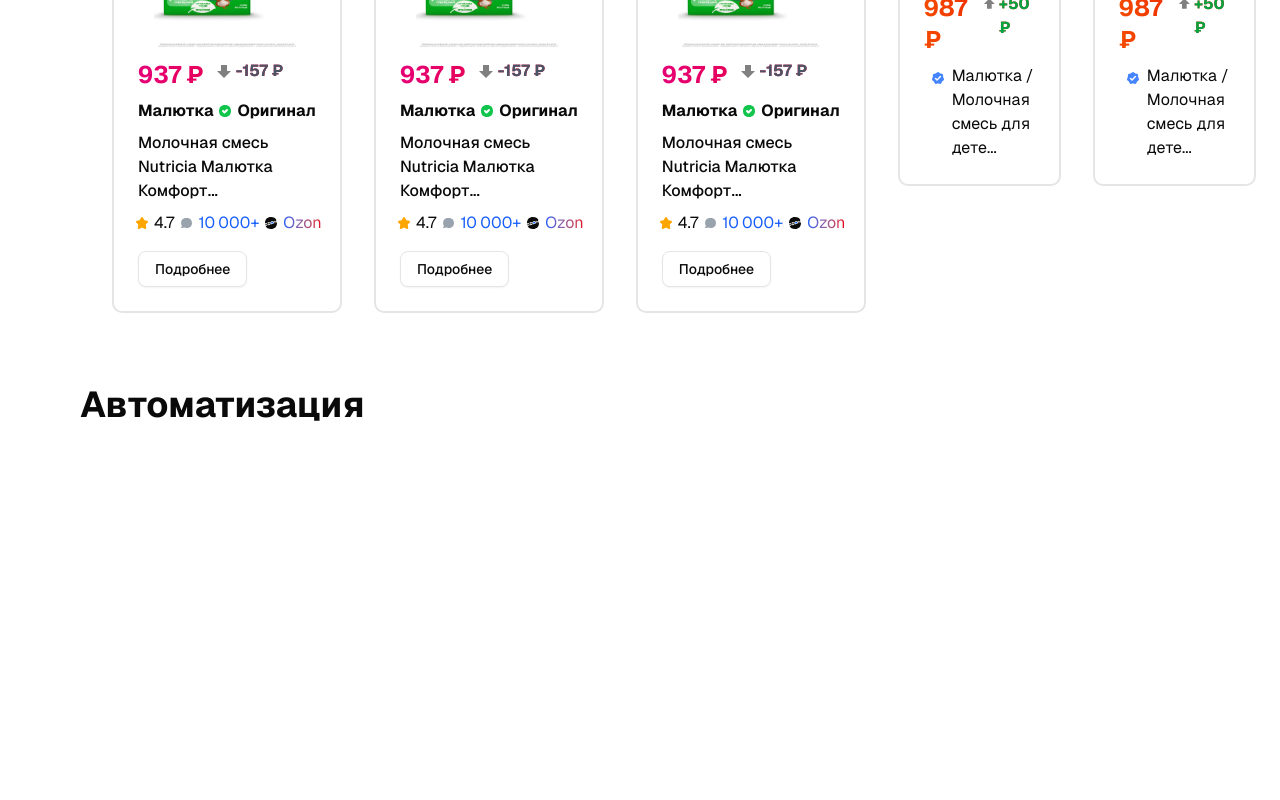
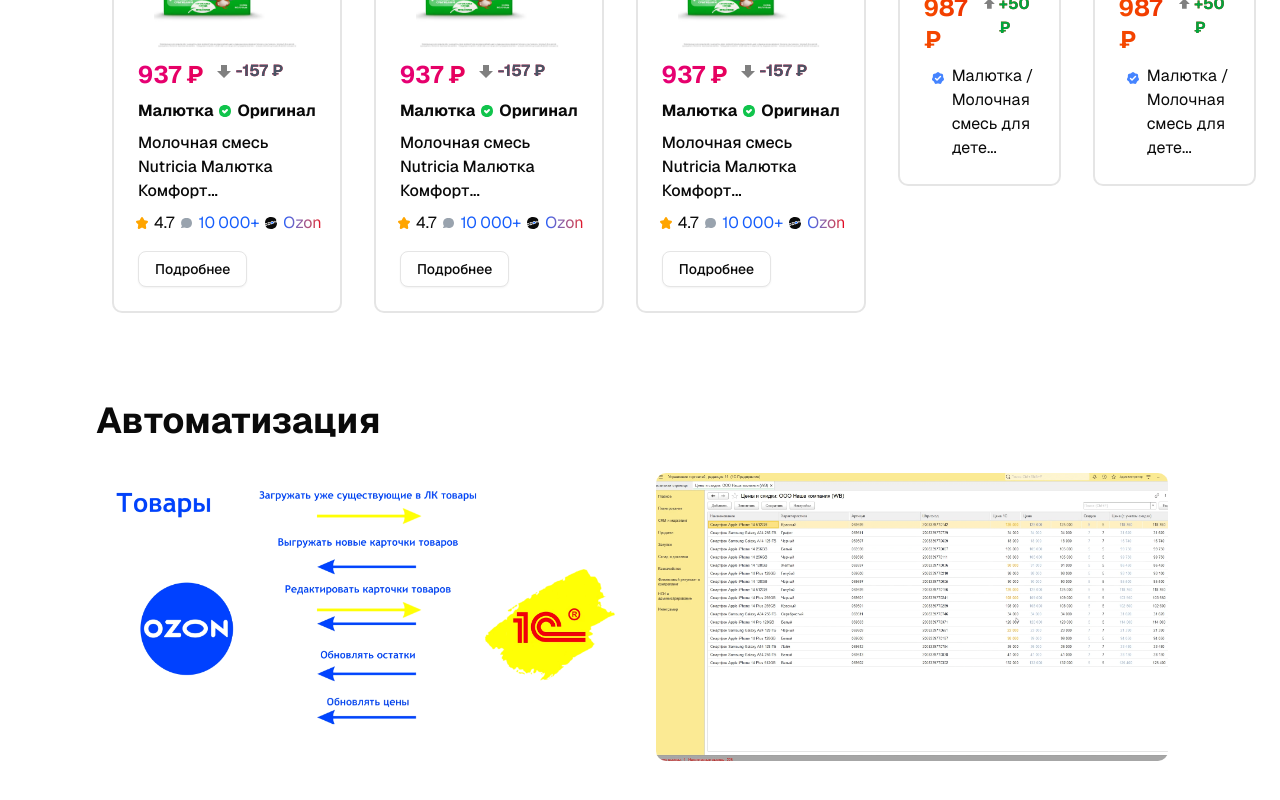
Before and after one commit to Victor2453W/NoCommercial-sales-app, a Next.js app: page / in a window 1280 px wide. Shown: the part 1943-2743 px from the top of the page. Before the commit the page ends 2488 px from the top, so only its background shows below. Built offline with nearby package versions, Linux system fonts and the light colour scheme.

Commit message:
Added Automation section

```diff
--- a/app/page.tsx
+++ b/app/page.tsx
@@ -171,7 +171,7 @@
                   </p>
                   <div className='m-2 flex'>
                     <div className='m-2'>
-                      <svg xmlns="http://www.w3.org/2000/svg" width="12" height="12" fill="none"><path fill="#4584FF" fill-rule="evenodd" d="M7.03.473a1.644 1.644 0 0 0-2.06 0l-.955.767a1.644 1.644 0 0 1-.672.324l-1.195.267A1.644 1.644 0 0 0 .863 3.443l.005 1.225c.001.251-.056.5-.166.726L.166 6.496a1.644 1.644 0 0 0 .459 2.01l.96.759c.198.156.357.355.465.583l.527 1.105a1.645 1.645 0 0 0 1.857.895l1.193-.278c.245-.057.5-.057.746 0l1.193.278a1.645 1.645 0 0 0 1.857-.895l.527-1.105c.108-.228.267-.427.465-.583l.96-.76c.606-.479.797-1.315.459-2.01l-.536-1.1a1.645 1.645 0 0 1-.166-.727l.005-1.225A1.644 1.644 0 0 0 9.852 1.83l-1.195-.267a1.644 1.644 0 0 1-.672-.324L7.031.473ZM8.95 4a.73.73 0 0 1 0 1.034L5.542 8.442a.73.73 0 0 1-1.035 0l-1.46-1.46A.731.731 0 1 1 4.08 5.947l.944.943 2.891-2.892A.73.73 0 0 1 8.95 4Z" clip-rule="evenodd"/></svg>
+                      <svg xmlns="http://www.w3.org/2000/svg" width="12" height="12" fill="none"><path fill="#4584FF" d="M7.03.473a1.644 1.644 0 0 0-2.06 0l-.955.767a1.644 1.644 0 0 1-.672.324l-1.195.267A1.644 1.644 0 0 0 .863 3.443l.005 1.225c.001.251-.056.5-.166.726L.166 6.496a1.644 1.644 0 0 0 .459 2.01l.96.759c.198.156.357.355.465.583l.527 1.105a1.645 1.645 0 0 0 1.857.895l1.193-.278c.245-.057.5-.057.746 0l1.193.278a1.645 1.645 0 0 0 1.857-.895l.527-1.105c.108-.228.267-.427.465-.583l.96-.76c.606-.479.797-1.315.459-2.01l-.536-1.1a1.645 1.645 0 0 1-.166-.727l.005-1.225A1.644 1.644 0 0 0 9.852 1.83l-1.195-.267a1.644 1.644 0 0 1-.672-.324L7.031.473ZM8.95 4a.73.73 0 0 1 0 1.034L5.542 8.442a.73.73 0 0 1-1.035 0l-1.46-1.46A.731.731 0 1 1 4.08 5.947l.944.943 2.891-2.892A.73.73 0 0 1 8.95 4Z" /></svg>
                     </div>
                     <p className='text-1xl'>Малютка <span>/ Молочная смесь для дете...</span></p>
                   </div>
@@ -182,9 +182,46 @@
         </section>
       </main>
 
-      <div className='my-10'>
+      <div className='my-10 p-4'>
         <h1 className="text-3xl md:text-4xl font-bold mb-6 md:mb-8">Автоматизация</h1>
 
+        <div className="grid grid-cols-1 md:grid-cols-2 gap-8 px-4">
+          {/* Ozon Integration */}
+          <div className="group relative overflow-hidden rounded-lg transition-all duration-300 hover:scale-105 hover:shadow-xl">
+            <div className="relative aspect-video">
+              <Image
+                src="/others/Screenshott1.png"
+                alt="Интеграция Ozon с 1С"
+                fill
+                className="object-cover"
+              />
+            </div>
+            <div className="absolute inset-0 bg-black/50 opacity-0 group-hover:opacity-100 transition-opacity duration-300 flex items-end p-4">
+              <h3 className="text-white text-lg font-semibold">
+                Интеграция Ozon с 1С<br/>
+                <span className="text-sm font-normal">Автоматическое обновление цен и остатков</span>
+              </h3>
+            </div>
+          </div>
+
+          {/* Wildberries Integration */}
+          <div className="group relative overflow-hidden rounded-lg transition-all duration-300 hover:scale-105 hover:shadow-xl">
+            <div className="relative aspect-video">
+              <Image
+                src="/others/Screenshott2.png"
+                alt="Интеграция Wildberries с 1С"
+                fill
+                className="object-cover"
+              />
+            </div>
+            <div className="absolute inset-0 bg-black/50 opacity-0 group-hover:opacity-100 transition-opacity duration-300 flex items-end p-4">
+              <h3 className="text-white text-lg font-semibold">
+                Интеграция Wildberries с 1С<br/>
+                <span className="text-sm font-normal">Автоматическое обновление цен и остатков</span>
+              </h3>
+            </div>
+          </div>
+        </div>
       </div>
 
       {/* <footer>
```
